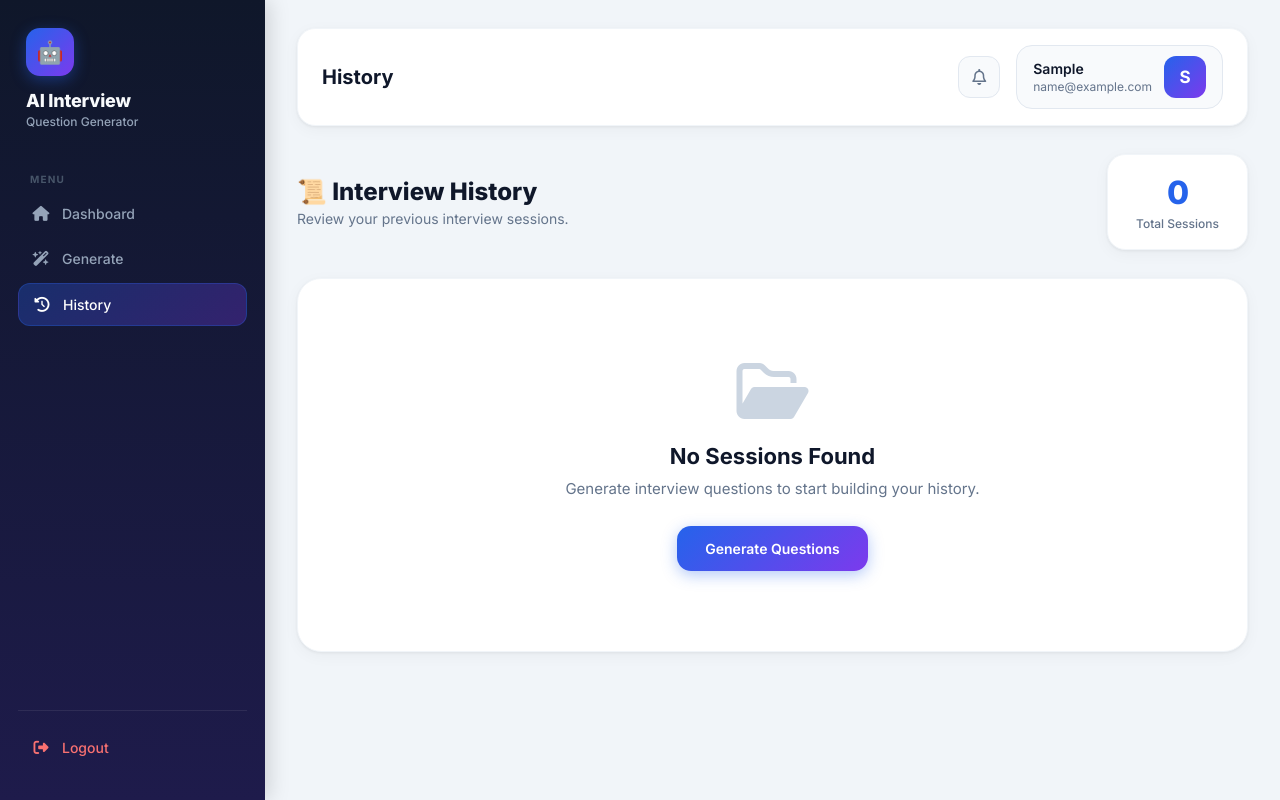
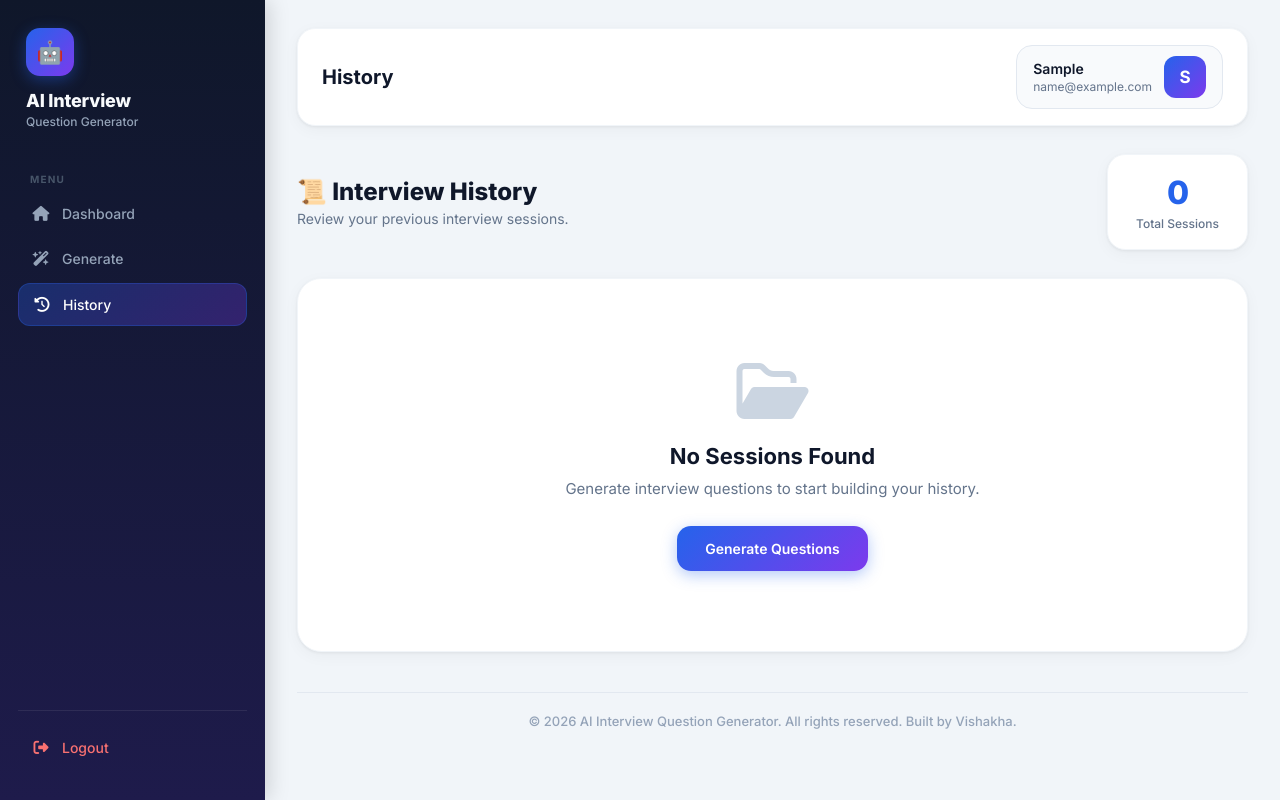
Before and after one commit to PatelVishakha-07/InterviewPrepAI, a Django app: page /history/ in a window 1280 px wide. Run offline with Django 4.2, Linux system fonts and the light colour scheme; the visitor is signed in with stand-in values (Sample User, id 1); data that the repository does not hold is empty.

Commit message:
msg: added footer in all pages

```diff
--- a/static/css/base.css
+++ b/static/css/base.css
@@ -395,3 +395,18 @@ body{
     font-weight:bold;
     margin-bottom:20px;
 }
+
+/* ================= App Footer ================= */
+
+.app-footer{
+    margin-top:40px;
+    padding:20px 0;
+    border-top:1px solid #e2e8f0;
+    text-align:center;
+}
+
+.app-footer p{
+    font-size:13px;
+    color:#94a3b8;
+    font-weight:500;
+}
--- a/template/forgot_password.html
+++ b/template/forgot_password.html
@@ -42,5 +42,9 @@
     </div>
 
 </div>
+
+<div style="text-align:center; margin-top:20px; font-size:12px; color:rgba(255,255,255,.3); position:relative; z-index:1;">
+    © 2026 AI Interview Question Generator. All rights reserved.
+</div>
 </body>
 </html>
--- a/template/home.html
+++ b/template/home.html
@@ -798,7 +798,7 @@
         <div class="footer-logo-icon">🤖</div>
         <span>AI Interview Generator</span>
     </a>
-    <p>Built with Django & Google Gemini AI</p>
+    <p>© 2026 AI Interview Question Generator. All rights reserved.</p>
     <div class="footer-links">
         <a href="{% url 'register' %}">Register</a>
         <a href="{% url 'login' %}">Login</a>
--- a/template/layout.html
+++ b/template/layout.html
@@ -66,10 +66,6 @@
 
         <div class="topbar-right">
 
-            <div class="notification">
-                <i class="fa-regular fa-bell"></i>
-            </div>
-
             <div class="profile-dropdown">
 
                 <div class="profile-card" id="profileBtn">
@@ -105,6 +101,11 @@
 
     {% block content %}{% endblock %}
 
+    <!-- Footer -->
+    <div class="app-footer">
+        <p>© 2026 AI Interview Question Generator. All rights reserved. Built by Vishakha.</p>
+    </div>
+
 </div>
 
 <script>
--- a/template/login.html
+++ b/template/login.html
@@ -57,5 +57,10 @@
 
 </div>
 
+<!-- Footer -->
+<div style="text-align:center; margin-top:20px; font-size:12px; color:rgba(255,255,255,.3); position:relative; z-index:1;">
+    © 2026 AI Interview Question Generator. All rights reserved.
+</div>
+
 </body>
 </html>
--- a/template/register.html
+++ b/template/register.html
@@ -58,5 +58,10 @@
 
 </div>
 
+<!-- Footer -->
+<div style="text-align:center; margin-top:20px; font-size:12px; color:rgba(255,255,255,.3); position:relative; z-index:1;">
+    © 2026 AI Interview Question Generator. All rights reserved.
+</div>
+
 </body>
 </html>
--- a/template/reset_password.html
+++ b/template/reset_password.html
@@ -127,5 +127,10 @@
     });
 </script>
 
+
+<div style="text-align:center; margin-top:20px; font-size:12px; color:rgba(255,255,255,.3); position:relative; z-index:1;">
+    © 2026 AI Interview Question Generator. All rights reserved.
+</div>
+
 </body>
 </html>
--- a/template/verify_email.html
+++ b/template/verify_email.html
@@ -147,5 +147,9 @@
     });
 </script>
 
+<div style="text-align:center; margin-top:20px; font-size:12px; color:rgba(255,255,255,.3); position:relative; z-index:1;">
+    © 2026 AI Interview Question Generator. All rights reserved.
+</div>
+
 </body>
 </html>
--- a/template/verify_reset_otp.html
+++ b/template/verify_reset_otp.html
@@ -137,5 +137,9 @@
     });
 </script>
 
+<div style="text-align:center; margin-top:20px; font-size:12px; color:rgba(255,255,255,.3); position:relative; z-index:1;">
+    © 2026 AI Interview Question Generator. All rights reserved.
+</div>
+
 </body>
 </html>
```
